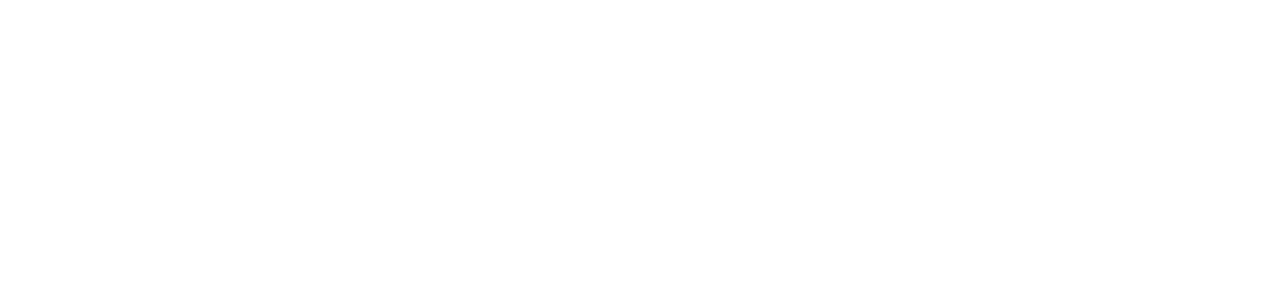
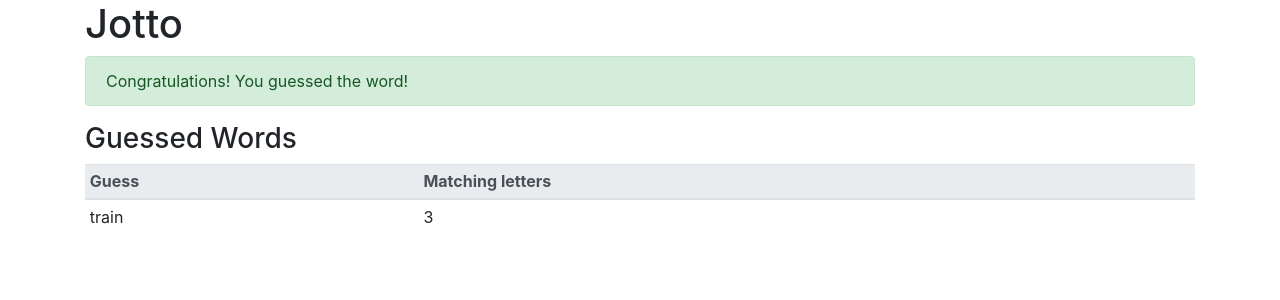
Before and after one commit to florlafuente/jest-react-course, a React app: page / in a window 1280 px wide. Shown: the top 300 px of the page. Built offline with nearby package versions, Linux system fonts and the light colour scheme.

Commit message:
style: add Bootstrap

```diff
--- a/public/index.html
+++ b/public/index.html
@@ -24,6 +24,8 @@
       work correctly both with client-side routing and a non-root public URL.
       Learn how to configure a non-root public URL by running `npm run build`.
     -->
+    <!-- bootstrap cdn -->
+    <link rel="stylesheet" href="https://stackpath.bootstrapcdn.com/bootstrap/4.3.1/css/bootstrap.min.css" integrity="sha384-ggOyR0iXCbMQv3Xipma34MD+dH/1fQ784/j6cY/iJTQUOhcWr7x9JvoRxT2MZw1T" crossorigin="anonymous">
     <title>React App</title>
   </head>
   <body>
--- a/src/App.js
+++ b/src/App.js
@@ -2,12 +2,22 @@
 
 import './App.css';
 
+import GuessedWords from './GuessedWords';
+import Congrats from './Congrats';
+
 class App extends Component {
-
   render() {
     return (
       // Add data-test attr to identificate the component in the test without using classes or ids
-      <div data-test="component-app">
+      <div
+        className="container"
+        data-test="component-app"
+      >
+        <h1>Jotto</h1>
+        <Congrats success={true} />
+        <GuessedWords guessedWords={[
+          { guessedWord: 'train', letterMatchCount: 3 }
+        ]} />
       </div>
     );
   };
--- a/src/Congrats.js
+++ b/src/Congrats.js
@@ -4,7 +4,7 @@
 const Congrats = (props) => {
     if (props.success) {
       return (
-        <div data-test="component-congrats">
+        <div data-test="component-congrats" className="alert alert-success">
           <span data-test="congrats-message">
             Congratulations! You guessed the word!
           </span>
--- a/src/GuessedWords.js
+++ b/src/GuessedWords.js
@@ -16,7 +16,7 @@
         data-test="guessed-word"
       >
         <td>
-          { word.guessedWords }
+          { word.guessedWord }
         </td>
         <td>
           { word.letterMatchCount }
@@ -27,8 +27,8 @@
     contents = (
       <div data-test="guessed-words">
         <h3>Guessed Words</h3>
-        <table>
-          <thead>
+        <table className="table table-sm">
+          <thead className="thead-light">
             <tr>
               <th>Guess</th>
               <th>Matching letters</th>
```
